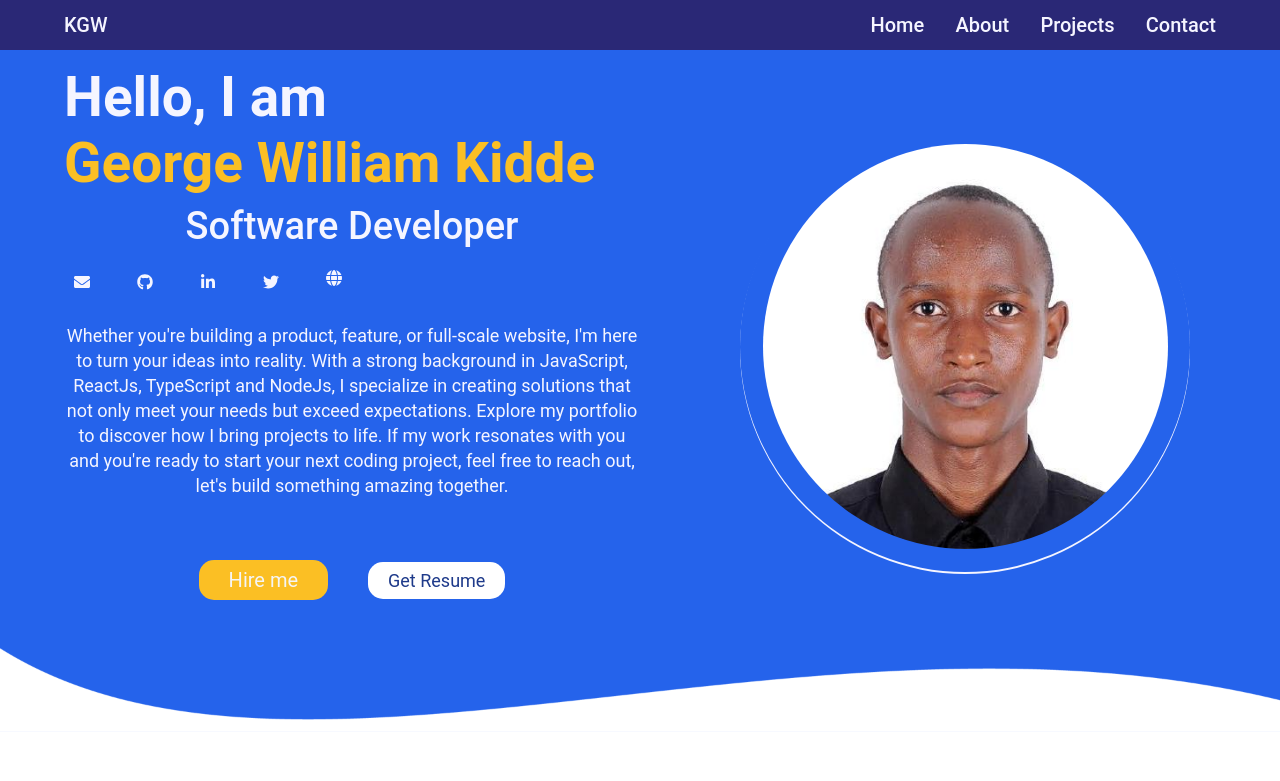
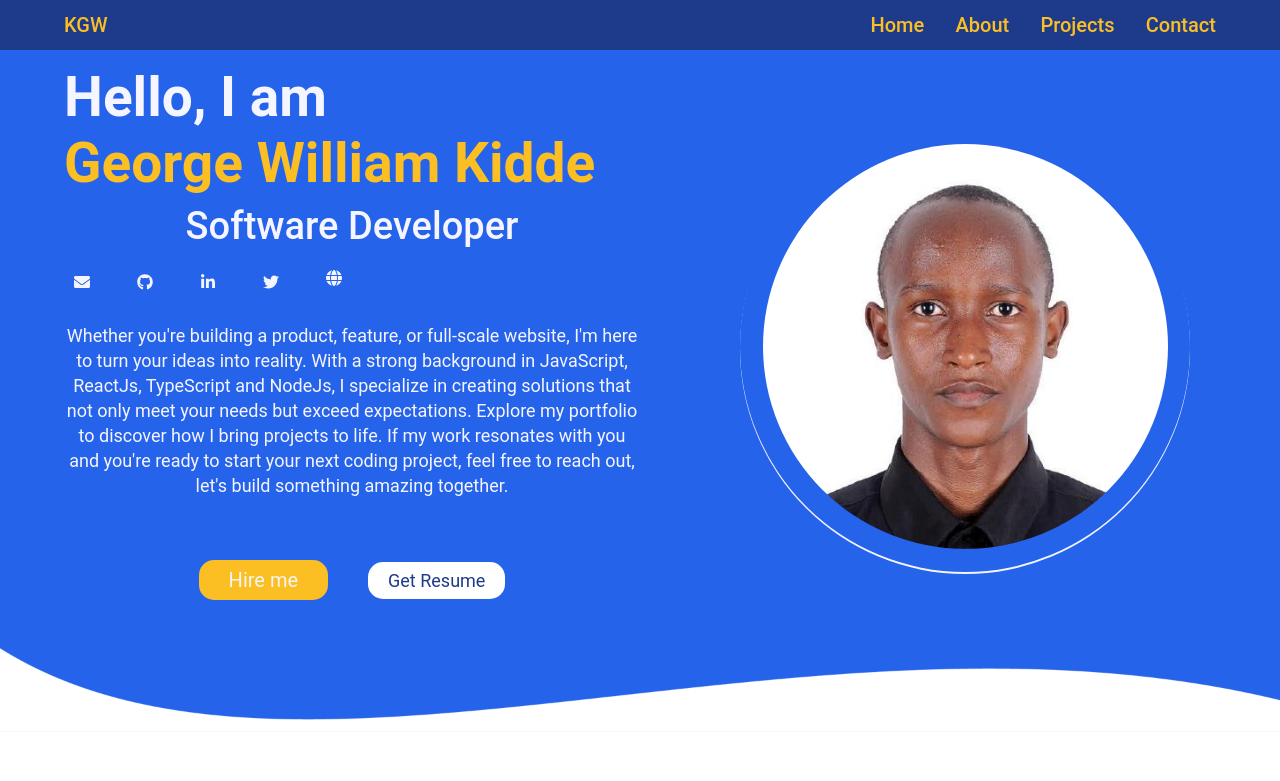
Before and after one commit to kidde60/portifolio, a React (Create React App) app: page / in a window 1280 px wide. Shown: the top 781 px of the page. Built offline with nearby package versions, Linux system fonts and the light colour scheme.

Commit message:
Style Navbar

```diff
--- a/src/Navbar/Navbar.css
+++ b/src/Navbar/Navbar.css
@@ -1,5 +1,5 @@
 #navbar {
-  background-color: #2a2876;
+  background-color: #1e3a8a;
   display: flex;
   align-items: center;
   justify-content: space-between;
@@ -10,7 +10,7 @@
 }
 
 #navbar a {
-  color: #f5f5ff;
+  color: #fbbf24;
   font-size: 20px;
   font-weight: 500;
 }
```
